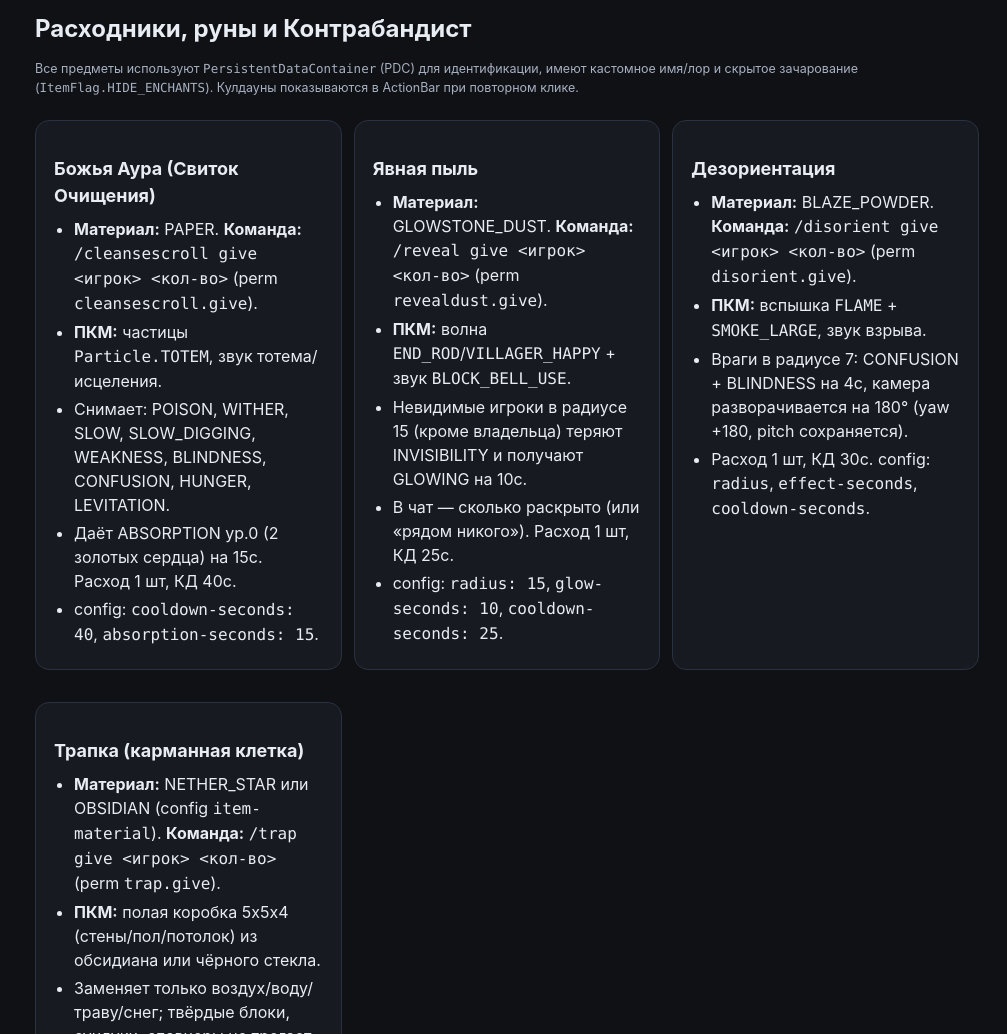
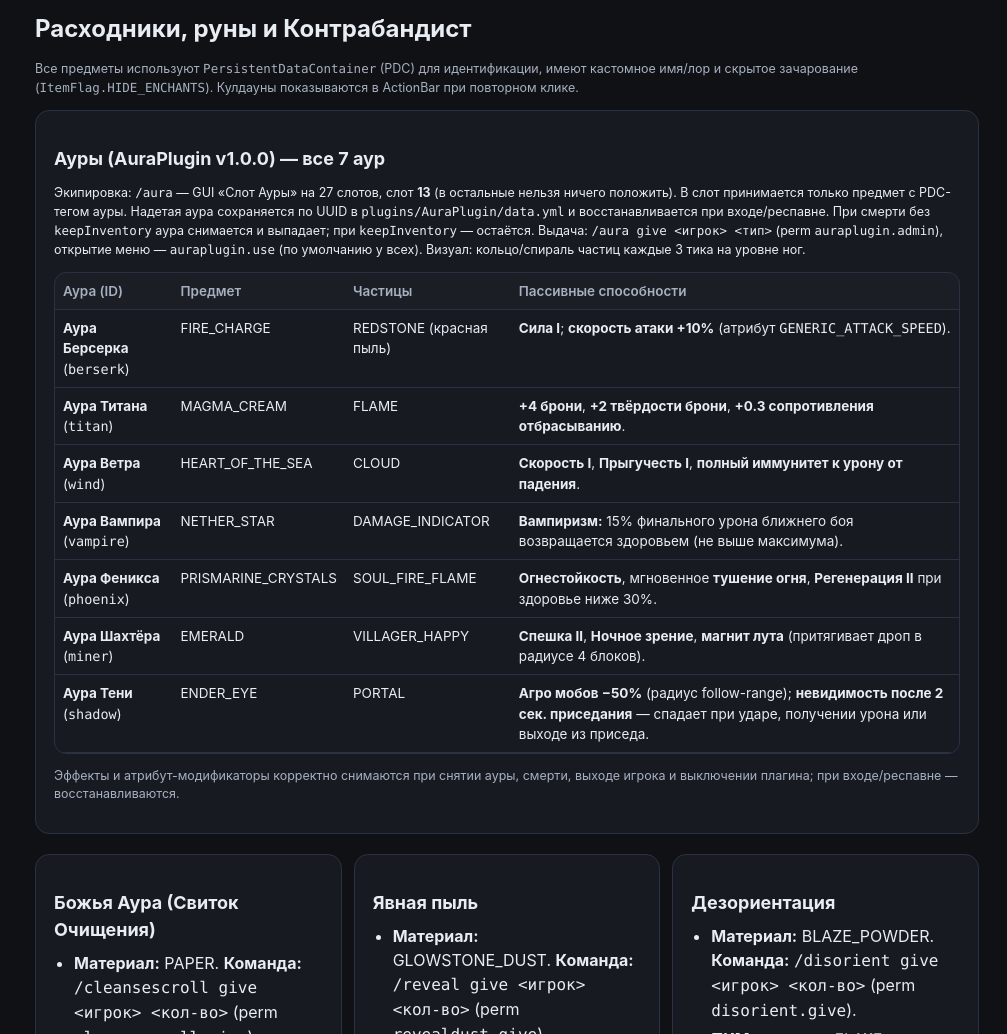
Before and after one commit to enl1st/sigmagrif-server-site, a plain HTML site: page index.html in a window 1280 px wide. Shown: the part 10567-11601 px from the top of the page, without its empty margins (273-1280 px from the left). Drawn offline with Linux system fonts and the light colour scheme.

Commit message:
Add SigmaGrif server data mini-site

```diff
--- a/index.html
+++ b/index.html
@@ -414,6 +414,23 @@ world-settings.lobby:
     <section id="consumables">
       <h2>Расходники, руны и Контрабандист</h2>
       <p class="small muted">Все предметы используют <code>PersistentDataContainer</code> (PDC) для идентификации, имеют кастомное имя/лор и скрытое зачарование (<code>ItemFlag.HIDE_ENCHANTS</code>). Кулдауны показываются в ActionBar при повторном клике.</p>
+
+      <div class="card">
+        <h3>Ауры (AuraPlugin v1.0.0) — все 7 аур</h3>
+        <p class="small">Экипировка: <code>/aura</code> — GUI «Слот Ауры» на 27 слотов, слот <b>13</b> (в остальные нельзя ничего положить). В слот принимается только предмет с PDC-тегом ауры. Надетая аура сохраняется по UUID в <code>plugins/AuraPlugin/data.yml</code> и восстанавливается при входе/респавне. При смерти без <code>keepInventory</code> аура снимается и выпадает; при <code>keepInventory</code> — остаётся. Выдача: <code>/aura give &lt;игрок&gt; &lt;тип&gt;</code> (perm <code>auraplugin.admin</code>), открытие меню — <code>auraplugin.use</code> (по умолчанию у всех). Визуал: кольцо/спираль частиц каждые 3 тика на уровне ног.</p>
+        <div class="table-wrap"><table>
+          <tr><th>Аура (ID)</th><th>Предмет</th><th>Частицы</th><th>Пассивные способности</th></tr>
+          <tr><td><b>Аура Берсерка</b> (<code>berserk</code>)</td><td>FIRE_CHARGE</td><td>REDSTONE (красная пыль)</td><td><b>Сила I</b>; <b>скорость атаки +10%</b> (атрибут <code>GENERIC_ATTACK_SPEED</code>).</td></tr>
+          <tr><td><b>Аура Титана</b> (<code>titan</code>)</td><td>MAGMA_CREAM</td><td>FLAME</td><td><b>+4 брони</b>, <b>+2 твёрдости брони</b>, <b>+0.3 сопротивления отбрасыванию</b>.</td></tr>
+          <tr><td><b>Аура Ветра</b> (<code>wind</code>)</td><td>HEART_OF_THE_SEA</td><td>CLOUD</td><td><b>Скорость I</b>, <b>Прыгучесть I</b>, <b>полный иммунитет к урону от падения</b>.</td></tr>
+          <tr><td><b>Аура Вампира</b> (<code>vampire</code>)</td><td>NETHER_STAR</td><td>DAMAGE_INDICATOR</td><td><b>Вампиризм:</b> 15% финального урона ближнего боя возвращается здоровьем (не выше максимума).</td></tr>
+          <tr><td><b>Аура Феникса</b> (<code>phoenix</code>)</td><td>PRISMARINE_CRYSTALS</td><td>SOUL_FIRE_FLAME</td><td><b>Огнестойкость</b>, мгновенное <b>тушение огня</b>, <b>Регенерация II</b> при здоровье ниже 30%.</td></tr>
+          <tr><td><b>Аура Шахтёра</b> (<code>miner</code>)</td><td>EMERALD</td><td>VILLAGER_HAPPY</td><td><b>Спешка II</b>, <b>Ночное зрение</b>, <b>магнит лута</b> (притягивает дроп в радиусе 4 блоков).</td></tr>
+          <tr><td><b>Аура Тени</b> (<code>shadow</code>)</td><td>ENDER_EYE</td><td>PORTAL</td><td><b>Агро мобов −50%</b> (радиус follow-range); <b>невидимость после 2 сек. приседания</b> — спадает при ударе, получении урона или выходе из приседа.</td></tr>
+        </table></div>
+        <p class="small muted">Эффекты и атрибут-модификаторы корректно снимаются при снятии ауры, смерти, выходе игрока и выключении плагина; при входе/респавне — восстанавливаются.</p>
+      </div>
+
       <div class="grid cols-2">
         <div class="card">
           <h3>Божья Аура (Свиток Очищения)</h3>
```
